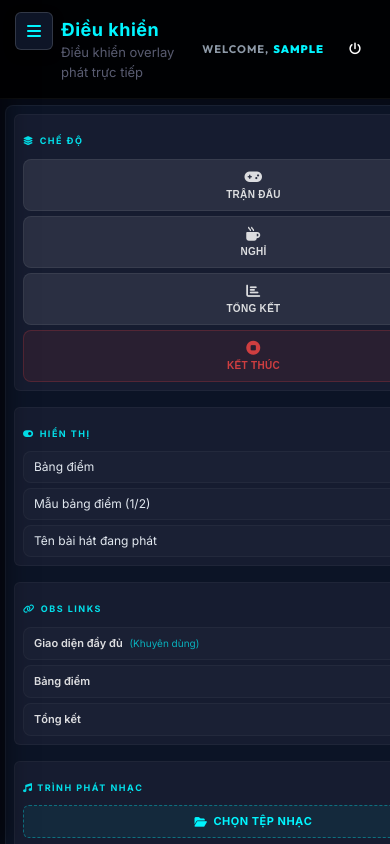
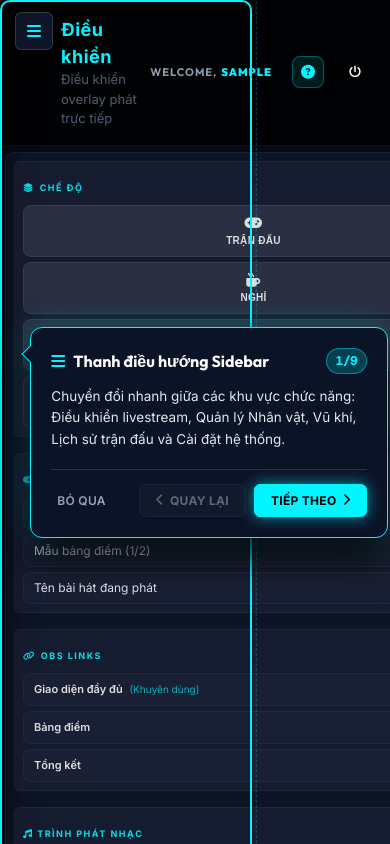
Before and after one commit to polo33333/NewYear, a website: page public/control.html in a window 390 px wide. Drawn offline with nearby package versions, Linux system fonts and the light colour scheme; no server answers; sample sign-in values are in the browser's storage.

Commit message:
add tutorial

```diff
--- a/public/control.html
+++ b/public/control.html
@@ -15,6 +15,7 @@
   <link rel="stylesheet" href="/css/history.css">
   <link rel="stylesheet" href="/css/settings.css">
   <link rel="stylesheet" href="/css/toast.css?v=4">
+  <link rel="stylesheet" href="/css/tour.css">
   <link rel="icon" type="image/x-icon" href="/images/other/favicon.ico">
   <link rel="manifest" href="/manifest.json">
   <script src="/js/auth.js"></script>
@@ -82,6 +83,7 @@
                   class="conn-text">OFFLINE</span>
               </div>
             </div>
+            <button class="btn-help" onclick="startControlTour()" title="Hướng dẫn sử dụng"><i class="fas fa-circle-question"></i></button>
             <button class="btn-logout" onclick="logout()" title="Logout"><i class="fas fa-power-off"></i></button>
           </div>
         </header>
@@ -171,7 +173,7 @@
             </div>
             <div class="divider"></div>
             <!-- MUSIC PLAYER -->
-            <div class="sp-section">
+            <div class="sp-section" id="sp-music-section">
               <div class="sp-section-title" id="sp-music-title">
                 <span><i class="fas fa-music"></i> TRÌNH PHÁT NHẠC</span>
               </div>
@@ -577,6 +579,7 @@
       <script src="/js/toast.js?v=3"></script>
       <script src="/js/music-player.js?v=4"></script>
       <script src="/js/sidebar.js?v=4"></script>
+      <script src="/js/tour.js"></script>
 
       <!-- Tab Modules (Properly scoped inside IIFEs) -->
       <script src="/js/control.js?v=5"></script>
--- a/public/css/toast.css
+++ b/public/css/toast.css
@@ -65,6 +65,7 @@
     margin-left: auto;
     flex-shrink: 0;
 }
+
 .nexus-toast-close:hover {
     color: #fff;
 }
@@ -108,7 +109,7 @@
 }
 
 .nexus-modal-title {
-    font-family: 'Outfit', sans-serif;
+    /* font-family: 'Outfit', sans-serif; */
     font-size: 15px;
     font-weight: 800;
     letter-spacing: 1.5px;
@@ -174,6 +175,7 @@
     cursor: pointer;
     transition: all 0.18s ease;
 }
+
 .nexus-modal-btn-cancel:hover {
     background: rgba(255, 255, 255, 0.09);
     border-color: rgba(255, 255, 255, 0.2);
@@ -196,6 +198,7 @@
     transition: all 0.18s ease;
     box-shadow: 0 2px 10px rgba(0, 245, 255, 0.2);
 }
+
 .nexus-modal-btn-ok:hover {
     background: linear-gradient(135deg, #00f5ff 0%, #0096c7 100%);
     border: none;
--- /dev/null
+++ b/public/css/tour.css
@@ -0,0 +1,376 @@
+/* ==========================================
+   MATRIX HUD - ONBOARDING TOUR STYLES
+   ========================================== */
+
+/* Overlay Container (No background dimming) */
+.tour-overlay {
+  position: fixed;
+  top: 0;
+  left: 0;
+  width: 100vw;
+  height: 100vh;
+  z-index: 99990;
+  background: transparent;
+  pointer-events: auto;
+}
+
+/* Element Spotlight Highlight (Clean Glow Frame) */
+.tour-spotlight {
+  position: fixed;
+  z-index: 99995;
+  pointer-events: none;
+  border-radius: 10px;
+  border: 2.5px solid #00f5ff;
+  /* box-shadow:
+    0 0 25px rgba(0, 245, 255, 0.85),
+    inset 0 0 15px rgba(0, 245, 255, 0.35); */
+  transition: all 0.35s cubic-bezier(0.25, 1, 0.5, 1);
+}
+
+.tour-spotlight::after {
+  content: '';
+  position: absolute;
+  inset: -5px;
+  border-radius: 12px;
+  border: 1.5px dashed rgba(0, 245, 255, 0.6);
+  animation: tourPulse 2s infinite linear;
+}
+
+/* Popover Tooltip Box (Dark Mode Default) */
+.tour-popover {
+  position: fixed;
+  z-index: 99999;
+  width: 360px;
+  max-width: calc(100vw - 32px);
+  background: #0b1326;
+  border: 1.5px solid #00f5ff;
+  border-radius: 12px;
+  padding: 20px;
+  color: #ffffff;
+  box-shadow:
+    0 20px 40px rgba(0, 0, 0, 0.85),
+    0 0 30px rgba(0, 245, 255, 0.3);
+  opacity: 0;
+  transform: translateY(10px) scale(0.96);
+  transition: opacity 0.25s ease, transform 0.25s cubic-bezier(0.34, 1.56, 0.64, 1), top 0.35s cubic-bezier(0.25, 1, 0.5, 1), left 0.35s cubic-bezier(0.25, 1, 0.5, 1);
+}
+
+.tour-popover.active {
+  opacity: 1;
+  transform: translateY(0) scale(1);
+}
+
+/* Popover Arrow */
+.tour-arrow {
+  position: absolute;
+  width: 12px;
+  height: 12px;
+  background: #0b1326;
+  border: 1.5px solid #00f5ff;
+  transform: rotate(45deg);
+  pointer-events: none;
+}
+
+.tour-popover[data-position="top"] .tour-arrow {
+  bottom: -7px;
+  border-top: none;
+  border-left: none;
+}
+
+.tour-popover[data-position="bottom"] .tour-arrow {
+  top: -7px;
+  border-bottom: none;
+  border-right: none;
+}
+
+.tour-popover[data-position="left"] .tour-arrow {
+  right: -7px;
+  border-bottom: none;
+  border-left: none;
+}
+
+.tour-popover[data-position="right"] .tour-arrow {
+  left: -7px;
+  border-top: none;
+  border-right: none;
+}
+
+/* Popover Content Structure */
+.tour-popover-header {
+  display: flex;
+  justify-content: space-between;
+  align-items: center;
+  margin-bottom: 12px;
+}
+
+.tour-popover-title {
+  font-family: 'Outfit', sans-serif;
+  font-size: 16px;
+  font-weight: 700;
+  color: #ffffff;
+  display: flex;
+  align-items: center;
+  gap: 8px;
+}
+
+.tour-popover-title i {
+  color: #00f5ff;
+  font-size: 16px;
+}
+
+.tour-step-badge {
+  background: rgba(0, 245, 255, 0.2);
+  color: #00f5ff;
+  border: 1px solid rgba(0, 245, 255, 0.4);
+  font-family: 'DM Mono', monospace;
+  font-size: 12px;
+  font-weight: 700;
+  padding: 3px 9px;
+  border-radius: 20px;
+}
+
+.tour-popover-body {
+  font-size: 13.5px;
+  line-height: 1.6;
+  color: #e2e8f0;
+  margin-bottom: 18px;
+  font-weight: 400;
+}
+
+.tour-popover-body b {
+  color: #00f5ff;
+}
+
+.tour-popover-footer {
+  display: flex;
+  justify-content: space-between;
+  align-items: center;
+  padding-top: 14px;
+  border-top: 1px solid rgba(255, 255, 255, 0.12);
+}
+
+/* Action Buttons */
+.tour-btn {
+  font-family: 'Inter', sans-serif;
+  font-size: 12px;
+  font-weight: 700;
+  padding: 8px 16px;
+  border-radius: 6px;
+  border: none;
+  cursor: pointer;
+  transition: all 0.2s ease;
+  display: inline-flex;
+  align-items: center;
+  gap: 6px;
+  letter-spacing: 0.3px;
+  text-transform: uppercase;
+}
+
+.tour-btn-skip {
+  background: transparent;
+  color: #94a3b8;
+  padding: 8px 6px;
+  font-weight: 600;
+}
+
+.tour-btn-skip:hover {
+  color: #ef4444;
+}
+
+.tour-nav-group {
+  display: flex;
+  gap: 8px;
+}
+
+.tour-btn-prev {
+  background: #1e293b;
+  color: #ffffff;
+  border: 1px solid #334155;
+}
+
+.tour-btn-prev:hover:not(:disabled) {
+  background: #334155;
+  color: #ffffff;
+  border-color: #475569;
+}
+
+.tour-btn-prev:disabled {
+  opacity: 0.35;
+  cursor: not-allowed;
+}
+
+/* High Contrast Primary Next Button */
+.tour-btn-next {
+  background: #00f5ff !important;
+  color: #000000 !important;
+  font-weight: 800 !important;
+  box-shadow: 0 0 15px rgba(0, 245, 255, 0.6) !important;
+  border: 1px solid #00f5ff !important;
+}
+
+.tour-btn-next i {
+  color: #000000 !important;
+  font-weight: 900 !important;
+}
+
+.tour-btn-next:hover {
+  background: #33f7ff !important;
+  transform: translateY(-1px);
+  /* box-shadow: 0 0 20px rgba(0, 245, 255, 0.8) !important; */
+}
+
+.tour-btn-finish {
+  background: #10b981 !important;
+  color: #ffffff !important;
+  font-weight: 800 !important;
+  /* box-shadow: 0 0 15px rgba(16, 185, 129, 0.6) !important; */
+  border: 1px solid #10b981 !important;
+}
+
+.tour-btn-finish:hover {
+  background: #34d399 !important;
+  transform: translateY(-1px);
+  /* box-shadow: 0 0 20px rgba(16, 185, 129, 0.8) !important; */
+}
+
+/* Header Help Button */
+.btn-help {
+  background: rgba(0, 245, 255, 0.1);
+  border: 1px solid rgba(0, 245, 255, 0.3);
+  color: #00f5ff;
+  width: 32px;
+  height: 32px;
+  border-radius: 8px;
+  display: flex;
+  align-items: center;
+  justify-content: center;
+  cursor: pointer;
+  font-size: 14px;
+  transition: all 0.2s ease;
+  margin-right: 8px;
+}
+
+.btn-help:hover {
+  background: rgba(0, 245, 255, 0.25);
+  box-shadow: 0 0 12px rgba(0, 245, 255, 0.4);
+  transform: scale(1.05);
+}
+
+/* Animations */
+@keyframes tourPulse {
+  0% {
+    transform: scale(1);
+    opacity: 0.6;
+  }
+
+  50% {
+    transform: scale(1.02);
+    opacity: 0.2;
+  }
+
+  100% {
+    transform: scale(1);
+    opacity: 0.6;
+  }
+}
+
+/* ==========================================
+   LIGHT MODE OVERRIDES
+   ========================================== */
+body[data-ui-mode="light"] .tour-spotlight {
+  border-color: #5b6af0;
+  box-shadow:
+    0 0 20px rgba(91, 106, 240, 0.65),
+    inset 0 0 12px rgba(91, 106, 240, 0.25);
+}
+
+body[data-ui-mode="light"] .tour-spotlight::after {
+  border-color: rgba(91, 106, 240, 0.5);
+}
+
+body[data-ui-mode="light"] .tour-popover {
+  background: #ffffff;
+  border-color: #5b6af0;
+  color: #1e2340;
+  box-shadow:
+    0 15px 35px rgba(30, 35, 64, 0.18),
+    0 0 25px rgba(91, 106, 240, 0.2);
+}
+
+body[data-ui-mode="light"] .tour-arrow {
+  background: #ffffff;
+  border-color: #5b6af0;
+}
+
+body[data-ui-mode="light"] .tour-popover-title {
+  color: #1e2340;
+}
+
+body[data-ui-mode="light"] .tour-popover-title i {
+  color: #5b6af0;
+}
+
+body[data-ui-mode="light"] .tour-step-badge {
+  background: rgba(91, 106, 240, 0.12);
+  color: #5b6af0;
+  border-color: rgba(91, 106, 240, 0.3);
+}
+
+body[data-ui-mode="light"] .tour-popover-body {
+  color: #4b528a;
+}
+
+body[data-ui-mode="light"] .tour-popover-body b {
+  color: #5b6af0;
+}
+
+body[data-ui-mode="light"] .tour-popover-footer {
+  border-top-color: #e2e6ef;
+}
+
+body[data-ui-mode="light"] .tour-btn-skip {
+  color: #6e7a9a;
+}
+
+body[data-ui-mode="light"] .tour-btn-skip:hover {
+  color: #e0344b;
+}
+
+body[data-ui-mode="light"] .tour-btn-prev {
+  background: #f7f8fc;
+  color: #1e2340;
+  border-color: #e2e6ef;
+}
+
+body[data-ui-mode="light"] .tour-btn-prev:hover:not(:disabled) {
+  background: #eceef5;
+  color: #5b6af0;
+  border-color: #cbd5e1;
+}
+
+body[data-ui-mode="light"] .tour-btn-next {
+  background: #5b6af0 !important;
+  color: #ffffff !important;
+  border-color: #5b6af0 !important;
+  box-shadow: 0 4px 14px rgba(91, 106, 240, 0.35) !important;
+}
+
+body[data-ui-mode="light"] .tour-btn-next i {
+  color: #ffffff !important;
+}
+
+body[data-ui-mode="light"] .tour-btn-next:hover {
+  background: #4958e8 !important;
+  box-shadow: 0 6px 18px rgba(91, 106, 240, 0.45) !important;
+}
+
+body[data-ui-mode="light"] .btn-help {
+  background: rgba(91, 106, 240, 0.1);
+  border-color: rgba(91, 106, 240, 0.3);
+  color: #5b6af0;
+}
+
+body[data-ui-mode="light"] .btn-help:hover {
+  background: rgba(91, 106, 240, 0.2);
+  box-shadow: 0 0 12px rgba(91, 106, 240, 0.3);
+}
--- a/public/js/control.js
+++ b/public/js/control.js
@@ -1822,4 +1822,8 @@ if ('serviceWorker' in navigator) {
       }
     }
   });
+  // Auto trigger Onboarding Tour for first-time users
+  if (typeof window.initControlTourAuto === 'function') {
+    window.initControlTourAuto();
+  }
 })();
--- /dev/null
+++ b/public/js/tour.js
@@ -0,0 +1,325 @@
+/**
+ * MATRIX HUD - Interactive Onboarding Tour System
+ */
+
+(function () {
+  const STORAGE_KEY = 'matrix_hud_control_tour_seen';
+
+  const TOUR_STEPS = [
+    {
+      target: '#app-sidebar',
+      title: 'Thanh điều hướng Sidebar',
+      icon: 'fa-solid fa-bars',
+      content: 'Chuyển đổi nhanh giữa các khu vực chức năng: Điều khiển livestream, Quản lý Nhân vật, Vũ khí, Lịch sử trận đấu và Cài đặt hệ thống.',
+      preferredPos: 'right'
+    },
+    {
+      target: '.scenes-panel .sp-section:nth-child(1)',
+      title: 'Chế độ hiển thị (Scenes)',
+      icon: 'fa-solid fa-layer-group',
+      content: 'Chuyển nhanh trạng thái giao diện Overlay trên livestream: <b>Trận đấu</b>, <b>Nghỉ giải lao</b>, <b>Tổng kết</b> hoặc <b>Kết thúc</b>.',
+      preferredPos: 'right'
+    },
+    {
+      target: '.scenes-panel .sp-section:nth-child(3)',
+      title: 'Hiển thị thành phần (Overlays)',
+      icon: 'fa-solid fa-toggle-on',
+      content: 'Bật hoặc tắt nhanh các lớp giao diện hiển thị trên màn hình livestream như Bảng điểm, Thông tin bài hát,...',
+      preferredPos: 'right'
+    },
+    {
+      target: '.scenes-panel .sp-section:nth-child(5)',
+      title: 'Đường dẫn OBS Links',
+      icon: 'fa-solid fa-link',
+      content: 'Nơi sao chép các liên kết Browser Source để dán trực tiếp vào phần mềm OBS Studio hoặc Streamlabs Desktop.',
+      preferredPos: 'right'
+    },
+    {
+      target: '#sp-music-section',
+      title: 'Trình phát nhạc',
+      icon: 'fa-solid fa-music',
+      content: 'Chọn tệp nhạc trực tiếp từ máy tính để phát nhạc nền livestream và tự động hiển thị tên bài hát lên màn hình.',
+      preferredPos: 'right'
+    },
+    {
+      target: '.preview-section',
+      title: 'Màn hình xem trước (Live Preview)',
+      icon: 'fa-solid fa-display',
+      content: 'Xem trực tiếp toàn bộ giao diện Overlay phát sóng theo thời gian thực (Real-time) ngay trên màn hình điều khiển.',
+      preferredPos: 'bottom'
+    },
+    {
+      target: '.system-monitor-box',
+      title: 'Thông tin kết nối & Độ trễ',
+      icon: 'fa-solid fa-earth-asia',
+      content: 'Biểu đồ theo dõi độ trễ (Ping) và ổn định của kết nối WebSocket giữa bảng điều khiển và màn hình Overlay.',
+      preferredPos: 'bottom'
+    },
+    {
+      target: '.match-controls-box',
+      title: 'Thông tin trận đấu',
+      icon: 'fa-solid fa-sliders',
+      content: 'Cập nhật tên 2 đội đấu, nhập tiêu đề giải đấu và bộ đếm ngược thời gian nghỉ.',
+      preferredPos: 'left'
+    },
+    {
+      target: '.roster-panel',
+      title: 'Đội hình & Vũ khí',
+      icon: 'fa-brands fa-gg',
+      content: 'Quản lý và chọn lựa danh sách Nhân vật cùng Vũ khí trang bị cho từng Round đấu của Team Xanh và Team Đỏ.',
+      preferredPos: 'top'
+    }
+  ];
+
+  class ControlTour {
+    constructor() {
+      this.currentStep = 0;
+      this.active = false;
+      this.overlayEl = null;
+      this.spotlightEl = null;
+      this.popoverEl = null;
+      this.handleResize = this.handleResize.bind(this);
+      this.handleKeyDown = this.handleKeyDown.bind(this);
+    }
+
+    start(force = false) {
+      if (this.active) return;
+
+      if (!force && localStorage.getItem(STORAGE_KEY)) {
+        return;
+      }
+
+      this.active = true;
+      this.currentStep = 0;
+      this.createDOM();
+      this.showStep(this.currentStep);
+
+      window.addEventListener('resize', this.handleResize);
+      window.addEventListener('keydown', this.handleKeyDown);
+    }
+
+    createDOM() {
+      // Create dark backdrop
+      this.overlayEl = document.createElement('div');
+      this.overlayEl.className = 'tour-overlay';
+      document.body.appendChild(this.overlayEl);
+
+      // Create spotlight border box
+      this.spotlightEl = document.createElement('div');
+      this.spotlightEl.className = 'tour-spotlight';
+      document.body.appendChild(this.spotlightEl);
+
+      // Create popover box
+      this.popoverEl = document.createElement('div');
+      this.popoverEl.className = 'tour-popover';
+      this.popoverEl.innerHTML = `
+        <div class="tour-arrow"></div>
+        <div class="tour-popover-header">
+          <div class="tour-popover-title" id="tour-title">
+            <i class="fa-solid fa-circle-info"></i> <span>Tiêu đề</span>
+          </div>
+          <span class="tour-step-badge" id="tour-badge">1/9</span>
+        </div>
+        <div class="tour-popover-body" id="tour-content">Nội dung hướng dẫn...</div>
+        <div class="tour-popover-footer">
+          <button class="tour-btn tour-btn-skip" id="tour-btn-skip">Bỏ qua</button>
+          <div class="tour-nav-group">
+            <button class="tour-btn tour-btn-prev" id="tour-btn-prev"><i class="fa-solid fa-chevron-left"></i> Quay lại</button>
+            <button class="tour-btn tour-btn-next" id="tour-btn-next">Tiếp theo <i class="fa-solid fa-chevron-right"></i></button>
+          </div>
+        </div>
+      `;
+      document.body.appendChild(this.popoverEl);
+
+      // Bind events
+      document.getElementById('tour-btn-skip').onclick = () => this.finish(true);
+      document.getElementById('tour-btn-prev').onclick = () => this.prev();
+      document.getElementById('tour-btn-next').onclick = () => this.next();
+      this.overlayEl.onclick = () => this.finish(true);
+    }
+
+    showStep(index) {
+      if (index < 0 || index >= TOUR_STEPS.length) return;
+      this.currentStep = index;
+
+      const step = TOUR_STEPS[index];
+      const targetEl = document.querySelector(step.target);
+
+      if (!targetEl) {
+        console.warn(`[ControlTour] Target not found: ${step.target}`);
+        // Skip step if target element missing
+        if (index + 1 < TOUR_STEPS.length) {
+          this.showStep(index + 1);
+        } else {
+          this.finish();
+        }
+        return;
+      }
+
+      // Scroll target into view if needed
+      targetEl.scrollIntoView({ behavior: 'smooth', block: 'nearest', inline: 'nearest' });
+
+      // Update Popover contents
+      document.getElementById('tour-title').innerHTML = `<i class="${step.icon}"></i> <span>${step.title}</span>`;
+      document.getElementById('tour-badge').textContent = `${index + 1}/${TOUR_STEPS.length}`;
+      document.getElementById('tour-content').innerHTML = step.content;
+
+      const prevBtn = document.getElementById('tour-btn-prev');
+      const nextBtn = document.getElementById('tour-btn-next');
+
+      prevBtn.disabled = index === 0;
+
+      if (index === TOUR_STEPS.length - 1) {
+        nextBtn.className = 'tour-btn tour-btn-finish';
+        nextBtn.innerHTML = '<i class="fa-solid fa-check"></i> Hoàn thành';
+      } else {
+        nextBtn.className = 'tour-btn tour-btn-next';
+        nextBtn.innerHTML = 'Tiếp theo <i class="fa-solid fa-chevron-right"></i>';
+      }
+
+      // Position spotlight & popover after slight DOM layout frame
+      requestAnimationFrame(() => {
+        this.positionSpotlightAndPopover(targetEl, step.preferredPos);
+        this.popoverEl.classList.add('active');
+      });
+    }
+
+    positionSpotlightAndPopover(targetEl, preferredPos = 'bottom') {
+      const rect = targetEl.getBoundingClientRect();
+      const padding = 6;
+
+      const top = Math.max(0, rect.top - padding);
+      const left = Math.max(0, rect.left - padding);
+      const width = rect.width + (padding * 2);
+      const height = rect.height + (padding * 2);
+
+      // Update Spotlight position
+      this.spotlightEl.style.top = `${top}px`;
+      this.spotlightEl.style.left = `${left}px`;
+      this.spotlightEl.style.width = `${width}px`;
+      this.spotlightEl.style.height = `${height}px`;
+
+      // Position Popover
+      const popoverRect = this.popoverEl.getBoundingClientRect();
+      const popWidth = popoverRect.width || 360;
+      const popHeight = popoverRect.height || 180;
+      const margin = 14;
+
+      let popTop = 0;
+      let popLeft = 0;
+      let pos = preferredPos;
+
+      // Smart flip position if overflowing viewport
+      const windowWidth = window.innerWidth;
+      const windowHeight = window.innerHeight;
+
+      if (pos === 'right' && left + width + popWidth + margin > windowWidth) {
+        pos = left > popWidth + margin ? 'left' : 'bottom';
+      }
+      if (pos === 'left' && left - popWidth - margin < 0) {
+        pos = left + width + popWidth + margin < windowWidth ? 'right' : 'bottom';
+      }
+      if (pos === 'bottom' && top + height + popHeight + margin > windowHeight) {
+        pos = top > popHeight + margin ? 'top' : 'right';
+      }
+      if (pos === 'top' && top - popHeight - margin < 0) {
+        pos = top + height + popHeight + margin < windowHeight ? 'bottom' : 'right';
+      }
+
+      switch (pos) {
+        case 'top':
+          popTop = top - popHeight - margin;
+          popLeft = left + (width / 2) - (popWidth / 2);
+          break;
+        case 'bottom':
+          popTop = top + height + margin;
+          popLeft = left + (width / 2) - (popWidth / 2);
+          break;
+        case 'left':
+          popTop = top + (height / 2) - (popHeight / 2);
+          popLeft = left - popWidth - margin;
+          break;
+        case 'right':
+        default:
+          popTop = top + (height / 2) - (popHeight / 2);
+          popLeft = left + width + margin;
+          break;
+      }
+
+      // Constrain within viewport padding
+      popLeft = Math.max(16, Math.min(popLeft, windowWidth - popWidth - 16));
+      popTop = Math.max(16, Math.min(popTop, windowHeight - popHeight - 16));
+
+      this.popoverEl.setAttribute('data-position', pos);
+      this.popoverEl.style.top = `${popTop}px`;
+      this.popoverEl.style.left = `${popLeft}px`;
+    }
+
+    next() {
+      if (this.currentStep + 1 < TOUR_STEPS.length) {
+        this.showStep(this.currentStep + 1);
+      } else {
+        this.finish();
+      }
+    }
+
+    prev() {
+      if (this.currentStep > 0) {
+        this.showStep(this.currentStep - 1);
+      }
+    }
+
+    finish(skipped = false) {
+      localStorage.setItem(STORAGE_KEY, 'true');
+      this.active = false;
+
+      window.removeEventListener('resize', this.handleResize);
+      window.removeEventListener('keydown', this.handleKeyDown);
+
+      if (this.popoverEl) this.popoverEl.remove();
+      if (this.spotlightEl) this.spotlightEl.remove();
+      if (this.overlayEl) this.overlayEl.remove();
+
+      if (!skipped && typeof window.showToast === 'function') {
+        window.showToast('Đã hoàn thành hướng dẫn sử dụng!', 'success');
+      }
+    }
+
+    handleResize() {
+      if (!this.active) return;
+      const step = TOUR_STEPS[this.currentStep];
+      if (step) {
+        const targetEl = document.querySelector(step.target);
+        if (targetEl) {
+          this.positionSpotlightAndPopover(targetEl, step.preferredPos);
+        }
+      }
+    }
+
+    handleKeyDown(e) {
+      if (!this.active) return;
+      if (e.key === 'Escape') {
+        this.finish(true);
+      } else if (e.key === 'ArrowRight') {
+        this.next();
+      } else if (e.key === 'ArrowLeft') {
+        this.prev();
+      }
+    }
+  }
+
+  // Global Instance & Public Helper
+  const tourInstance = new ControlTour();
+
+  window.startControlTour = function (force = true) {
+    tourInstance.start(force);
+  };
+
+  window.initControlTourAuto = function () {
+    if (!localStorage.getItem(STORAGE_KEY)) {
+      setTimeout(() => {
+        tourInstance.start(false);
+      }, 1000);
+    }
+  };
+})();
```
